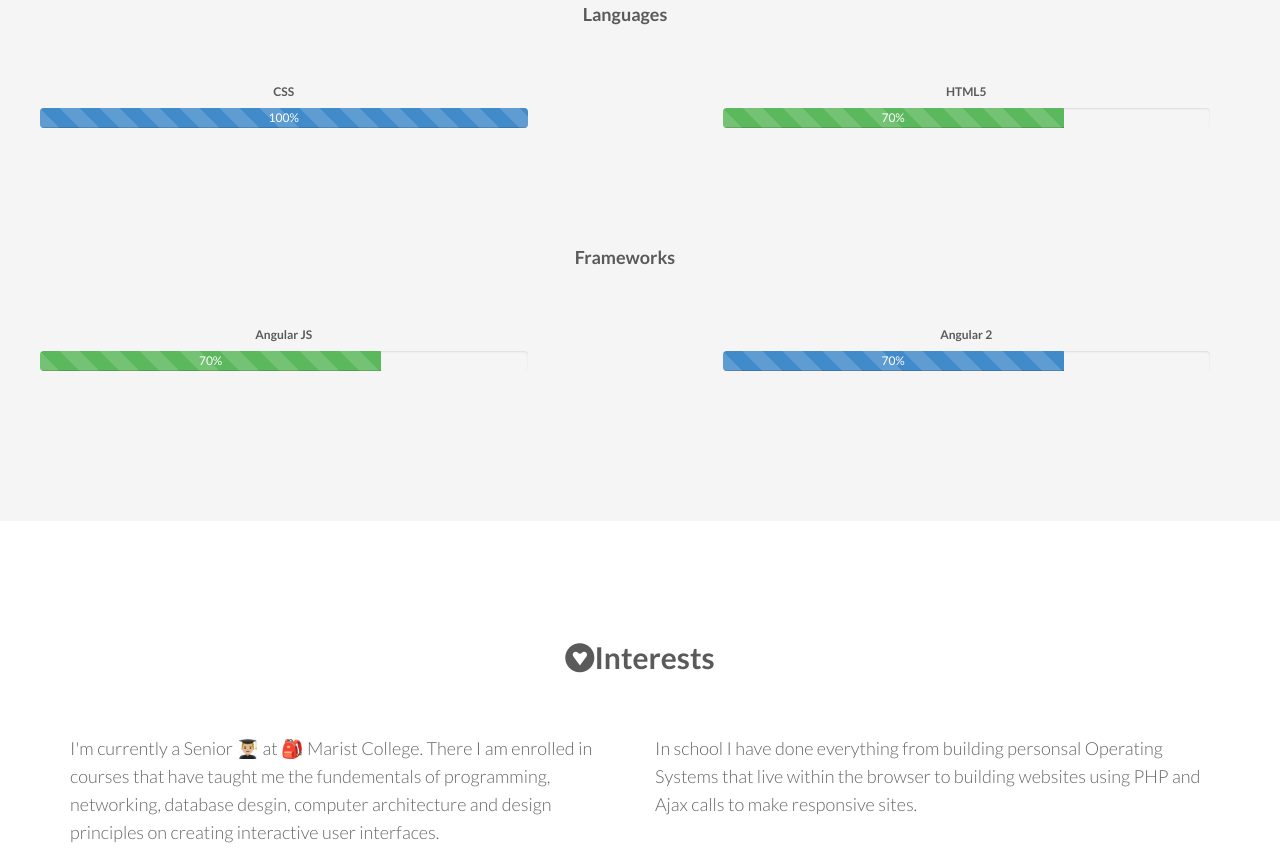
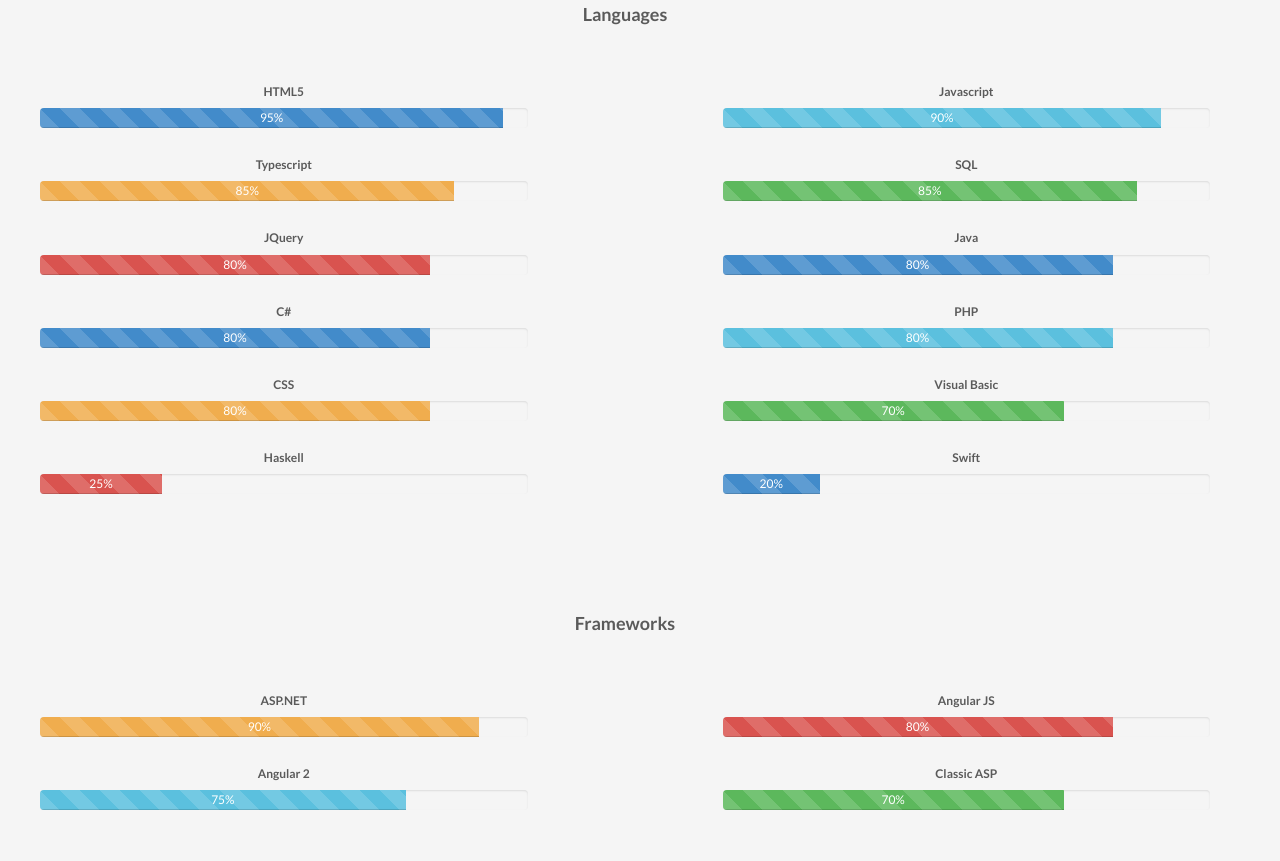
Before and after one commit to kylebradshaw18/Kyles-Website, a plain HTML site: page index.html in a window 1280 px wide. Shown: the part 1909-2770 px from the top of the page. Drawn offline with Linux system fonts and the light colour scheme.

Commit message:
Added more languages and made the colors random for the progress bars. Still need to finish interests part and the header background image

```diff
--- a/index.html
+++ b/index.html
@@ -44,7 +44,7 @@
           <div class="portfolioTitle">
             <h2 class="centered mb"><i class="fa fa-code"></i><b>Portfolio</b></h2>
             <label  class="col-md-1 col-md-offset-5" for="portfolioSort">Sort By:</label>
-            <select class="col-md-1 selectpicker" id="portfolioSort" onchange="sortPortfolio();">
+            <select class="col-md-1 selectpicker" id="portfolioSort" onchange="buildPortfolioInner('Languages', languages);buildPortfolioInner('Frameworks', frameworks);">
                 <option value="PercentDesc" selected>↓ Percent</option>
                 <option value="PercentAsc">↑ Percent</option>
                 <option value="NameDesc">↓ Name</option>
--- a/js/custom.js
+++ b/js/custom.js
@@ -1,25 +1,23 @@
-/**
- * Globals
- * Progress Bar Colors
- *
- * null = primary or blue
- * green = success
- * light blue = info
- * yellow = warning
- * red = danger
- */
-
 let headerIcons = [{icon: "desktop",text:"Full Stack Web Developer"},{icon: "database",text:"Database Developer"},{icon: "database",text:"Database Designer"}];
-
+let bootstrapColors = [null,"success","info","warning","danger"];
 let languages = [
-    {name: "HTML5",color:"success",percent:70},
-    {name: "CSS",color:  null,percent:100}];
-
-
+    {name:"HTML5",percent:95},
+    {name:"Javascript",percent:90},
+    {name:"Typescript",percent:85},
+    {name:"JQuery",percent:80},
+    {name:"SQL",percent:85},
+    {name:"Java",percent:80},
+    {name:"C#",percent:80},
+    {name:"PHP",percent:80},
+    {name:"Swift",percent:20},
+    {name:"Haskell",percent:25},
+    {name:"Visual Basic",percent:70},
+    {name:"CSS",percent:80}];
 let frameworks = [
-    {name: "Angular JS",color:"success",percent:70},
-    {name:   "Angular 2",color:  null,percent:70}];
-
+    {name:"Angular JS",percent:80},
+    {name:"Classic ASP",percent:70},
+    {name:"ASP.NET",percent:90},
+    {name:"Angular 2",percent:75}];
 let footerIcons = [
     { icon: "envelope",  text:"Email",     link:"mailto:kylebradshaw18@gmail.com?subject=Website Contact"},
     { icon: "phone",     text:"Phone",     link:"tel:+18452402066"},
@@ -30,7 +28,6 @@
     { icon: "twitter",   text:"Twitter",   link:"https://twitter.com/kylebradshaw18"},
     { icon: "instagram", text:"Instagram", link:"https://www.instagram.com/kylebradshaw18/?hl=en"},
     { icon: "youtube",   text:"Youtube",   link:"https://www.youtube.com/user/18kylebradshaw"}];
-
 $( document ).ready(function() {
   $('#loader').show();
   buildHeaderIcons(headerIcons);
@@ -39,67 +36,59 @@
   buildFooterIcons(footerIcons);
   $('#loader').hide();
 });
-
-//Function to build the header
 function buildHeaderIcons(items){
   let html = [];
   for(let item of items)
     html.push('<div class="col-sm-4"><i class="fa fa-'+item.icon+'"></i><h3>'+item.text+'</h3></div>');
   $('#HeaderIcons').html(html.join(''));
 }
-
-//Function to build the portfolio section
 function buildPortfolioInner(name, types){
-  let html = [];
+  let html = [], colorsIndex = 0;
+  shuffle(bootstrapColors);
   sortTypes(types);
   for(let index = 0; index < types.length; index++){
-    if ( index == 0 ) html.push('<h4 class="centered mb"><b>'+name+'</b></h4>');
+    if (index == 0) html.push('<h4 class="centered mb"><b>'+name+'</b></h4>');
     if(index % 2 == 0) html.push('<div class="row">');
     html.push('<div class="col-md-5"><div class="centered"><div class="row"><h6><b>'+types[index].name+'</b></h6>');
-    let progressBarColor = ( types[index].color != null )? "progress-bar-"+types[index].color:"";
+    let progressBarColor = ( bootstrapColors[colorsIndex] != null )? "progress-bar-"+bootstrapColors[colorsIndex]:"";
     html.push('<div class="progress"><div class="progress-bar '+progressBarColor+' progress-bar-striped active" role="progressbar" aria-valuenow="'+types[index].percent+'" aria-valuemin="0" aria-valuemax="100" style="width:'+types[index].percent+'%">'+types[index].percent+'%</div></div>');
     html.push('</div></div></div>');
     if(index % 2 == 0) html.push('<div class="col-md-2"></div>');
     if(index % 2 != 0 || index == types.length - 1) html.push('</div>');
+    colorsIndex = (colorsIndex < bootstrapColors.length)?colorsIndex + 1:0;
   }
   $('#portfolioInner'+name).html(html.join(''));
 }
-
-//Function to build the footer links
 function buildFooterIcons(items){
   let html = [];
   for(let item of items)
     html.push('<a href="'+item.link+'" target="_blank" data-toggle="tooltip" title="'+item.text+'"><i class="fa fa-'+item.icon+'"></i></a>');
   $('#FooterIcons').html(html.join(''));
 }
-
 function sortTypes(types){
-  debugger;
   types.sort(function(a, b) {
     switch($('#portfolioSort').val()){
       case "PercentAsc":
         return a.percent - b.percent;
       case "NameAsc":
-          if (a.name < b.name)
-            return -1;
-          if (a.name > b.name)
-            return 1;
+          if (a.name < b.name)return -1;
+          if (a.name > b.name)return 1;
           return 0;
       case "NameDesc":
-          if (a.name < b.name)
-            return 1;
-          if (a.name > b.name)
-            return -1;
+          if (a.name < b.name)return 1;
+          if (a.name > b.name)return -1;
           return 0;
-      default:
-        return b.percent - a.percent;
+      default:return b.percent - a.percent;
     }
   });
-  debugger;
 }
-
-function sortPortfolio(){
-  debugger;
-  buildPortfolioInner("Languages", languages);
-  buildPortfolioInner("Frameworks", frameworks);
+function shuffle(array) {
+  let currentIndex = array.length, temporaryValue, randomIndex;
+  while (0 !== currentIndex) {
+    randomIndex = Math.floor(Math.random() * currentIndex);
+    currentIndex -= 1;
+    temporaryValue = array[currentIndex];
+    array[currentIndex] = array[randomIndex];
+    array[randomIndex] = temporaryValue;
+  }
 }
```
Also changed, not shown: CHANGELOG.md.
